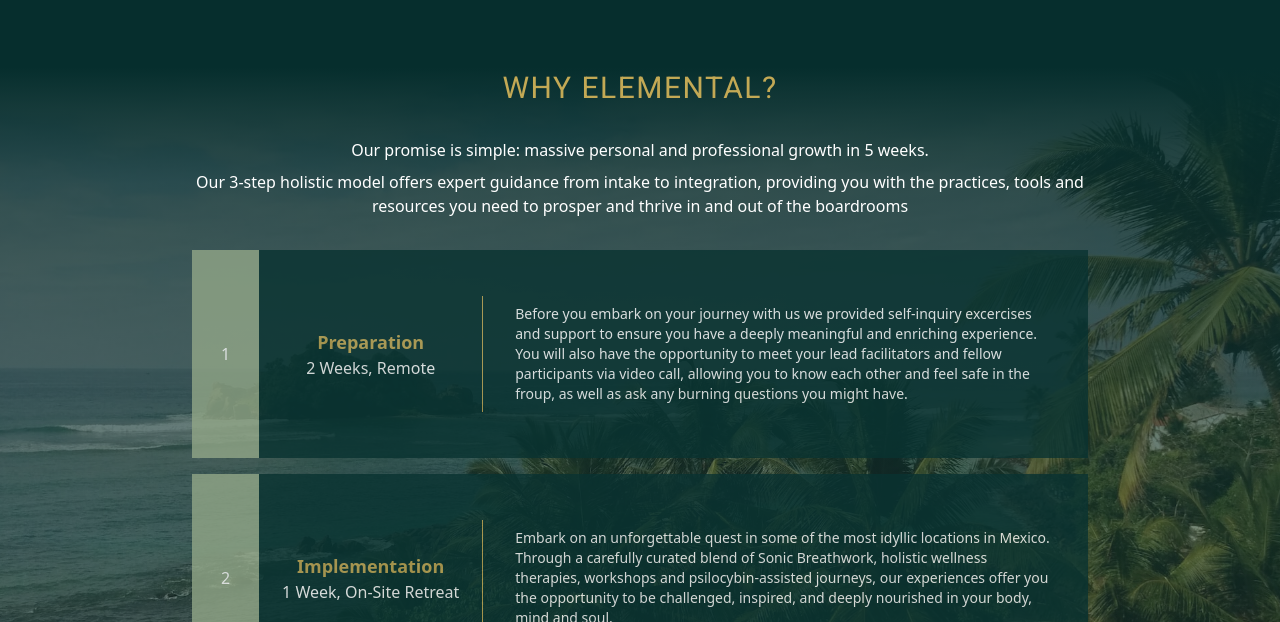
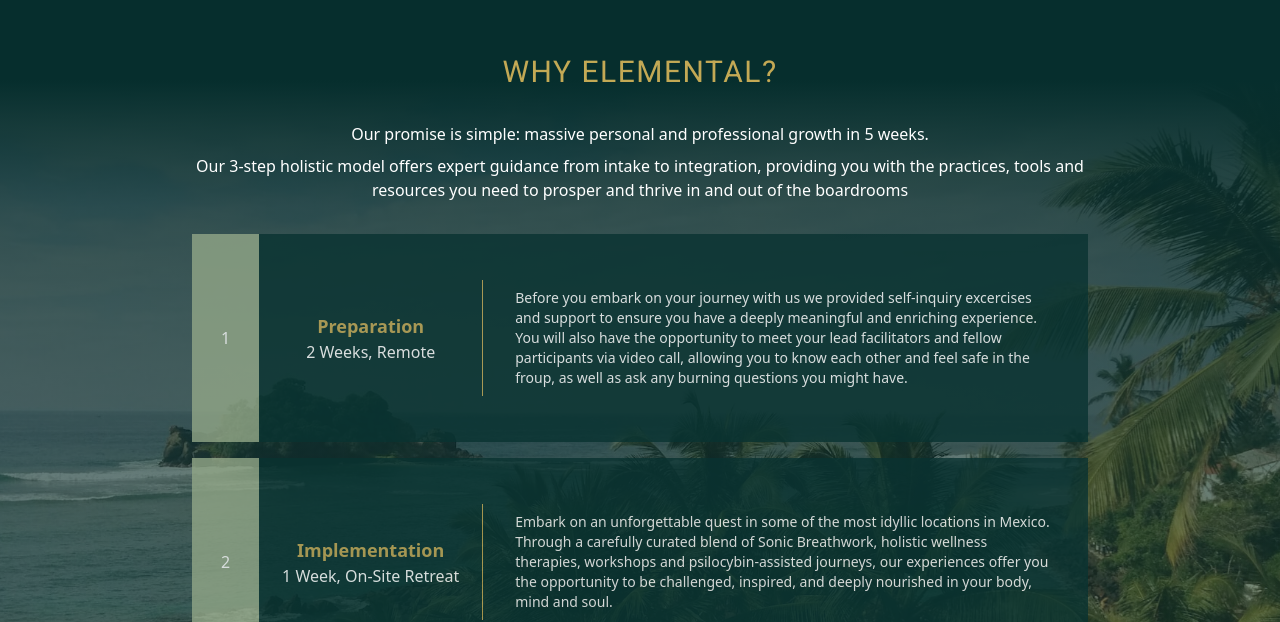
Before and after one commit to lilmithi/Elemental, a React (Create React App) app: page / in a window 1280 px wide. Shown: the part 2798-3420 px from the top of the page. Built offline with nearby package versions, Linux system fonts and the light colour scheme.

Commit message:
style: Change padding from 32 to 28

```diff
--- a/src/pages/Home/WhyElemental.js
+++ b/src/pages/Home/WhyElemental.js
@@ -23,7 +23,7 @@
     },
   ];
   return (
-    <section className="min-h-screen why-elemental relative pt-32 text-white px-4 md:px-24 lgPro:px-48 2xl:px-64">
+    <section className="min-h-screen why-elemental relative py-28 text-white px-4 md:px-24 lgPro:px-48 2xl:px-64">
       <img
         src="assets/images/why-elemental.jpg"
         alt="why-elemental"
--- a/src/styles/output.css
+++ b/src/styles/output.css
@@ -828,6 +828,11 @@
   padding-bottom: 1rem;
 }
 
+.py-28{
+  padding-top: 7rem;
+  padding-bottom: 7rem;
+}
+
 .pb-2{
   padding-bottom: 0.5rem;
 }
```
